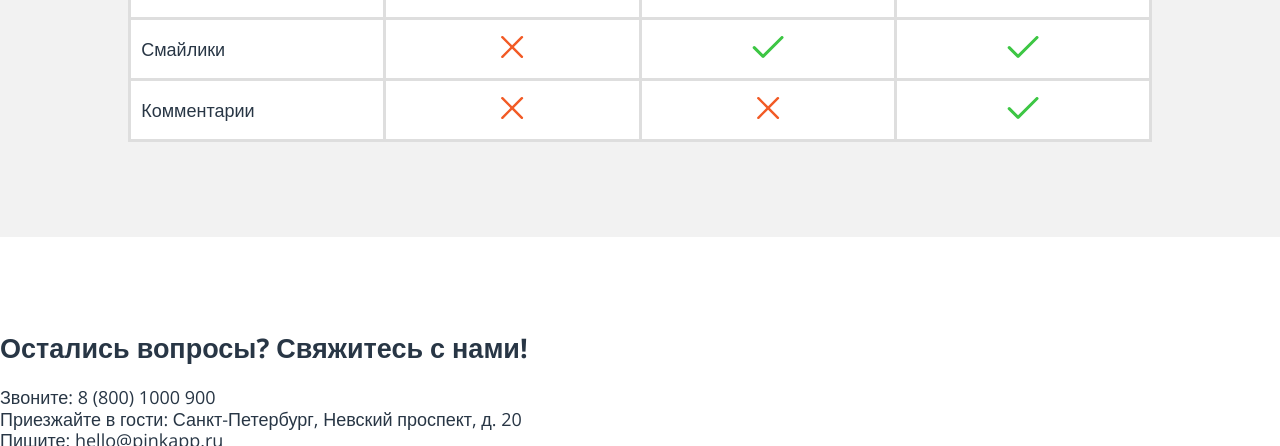
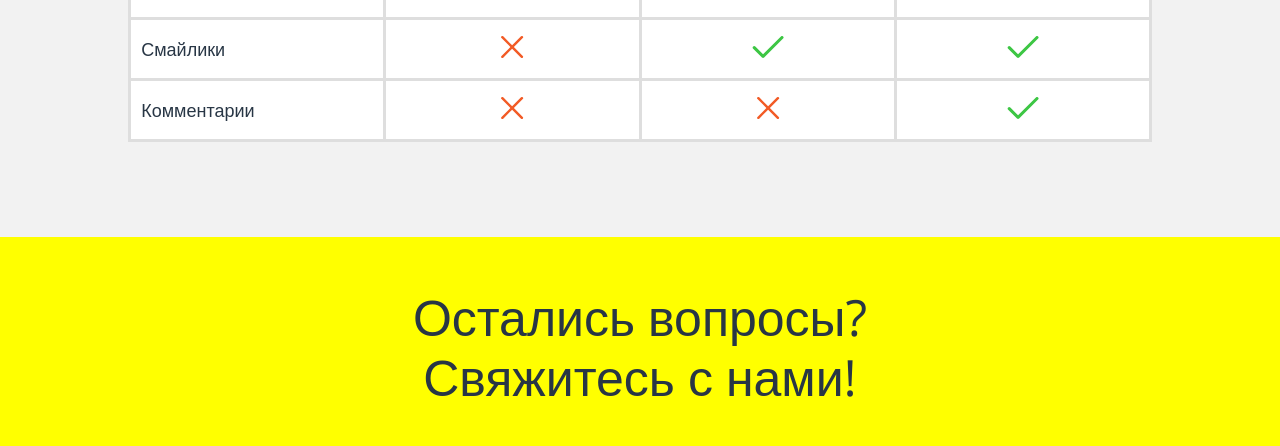
Before and after one commit to suncitygirl/pink-training-project, a website: page frontend/index.html in a window 1280 px wide. Shown: the part 2728-3174 px from the top of the page. Drawn offline with nearby package versions, Linux system fonts and the light colour scheme.

Commit message:
Add a contact block

```diff
--- a/frontend/index.html
+++ b/frontend/index.html
@@ -225,7 +225,7 @@
         </section>
         <section class="carousel">
             <div class="carousel__inner">
-                <input class="carousel__open" type="radio" id="carousel__open--1" name="carousel" hidden checked>
+                <input class="carousel__open" type="radio" id="carousel__open--1" name="carousel" hidden>
                 <div class="carousel__item">
                     <div class="carousel__item-content">
                         <p class="carousel__text"><span class="carousel__text--quotes">«</span>Это приложение перевернуло мой мир и позволило по-новому взглянуть на привычные серые вещи! А еще я познакомился со своей будущей женой в комментариях к выложенной фотографии!<span class="carousel__text--quotes">»</span></p>
@@ -233,10 +233,13 @@
                         <span class="carousel__author-info">25 лет, водитель трамвая</span>
                     </div>
                 </div>
-                <input class="carousel__open" type="radio" id="carousel__open--2" name="carousel" hidden>
+                <input class="carousel__open" type="radio" id="carousel__open--2" name="carousel" hidden checked>
                 <div class="carousel__item">
                     <div class="carousel__item-content">
-                        <p class="carousel__text"><span class="carousel__text--quotes">«</span>В Pink все просто до эффекта волшебства. Выбираешь существующее фото или делаешь новое — выбираешь стиль — секунд через пять получаешь новое фото — публикуешь его или сохраняешь на телефон!<span class="carousel__text--quotes">»</span></p>
+                        <p class="carousel__text"><span class="carousel__text--quotes">«</span>В Pink все просто до эффекта волшебства. Выбираешь существующее фото или делаешь новое — выбираешь стиль — секунд через пять получаешь новое фото — публикуешь его или сохраняешь на телефон!
+                            <span
+                              class="carousel__text--quotes">»</span>
+                        </p>
                         <b class="carousel__author">Валентина Иванова</b>
                         <span class="carousel__author-info">32 года, домохозяйка</span>
                     </div>
@@ -375,15 +378,15 @@
         </div>
         <section class="contact">
             <h2 class="contact__header">Остались вопросы? Свяжитесь с нами!</h2>
-            <div class="contact__item">
+            <div class="contact__item contact__item--phone">
                 <span class="contact__mark">Звоните:</span>
                 <span class="contact__info">8 (800) 1000 900</span>
             </div>
-            <div class="contact__item">
+            <div class="contact__item contact__item--address">
                 <span class="contact__mark">Приезжайте в гости:</span>
-                <span class="contact__info">Санкт-Петербург, Невский проспект, д. 20</span>
+                <span class="contact__info">Санкт-Петербург, Невский проспект, д.20</span>
             </div>
-            <div class="contact__item">
+            <div class="contact__item contact__item--feedback">
                 <span class="contact__mark">Пишите:</span>
                 <span class="contact__info">hello@pinkapp.ru</span>
             </div>
--- /dev/null
+++ b/frontend/scss/_contact.scss
@@ -0,0 +1,82 @@
+.contact {
+    position: relative;
+    min-height: 345px;
+    padding-top: 50px;
+    padding-left: 180px/1200px * 100%;
+    padding-right: 180px/1200px * 100%;
+    margin-bottom: 40px;
+    box-sizing: border-box;
+    background-color: $white;
+    background-color: yellow;
+    @media(max-width: 1199px) {
+        min-height: 480px;
+        padding-left: 95px/1200px * 100%;
+        padding-right: 95px/1200px * 100%;
+    }
+    &__header {
+        display: block;
+        margin: 0 auto;
+        width: 465px;
+        text-align: center;
+        font-size: $font-size--lg;
+        font-weight: 300;
+        margin-bottom: 70px;
+    }
+    &__item {
+        display: block;
+        float: left;
+        width: 28%;
+        vertical-align: top;
+        text-align: center;
+        &:not(:last-child) {
+            margin-right: 85px/1200px * 100%;
+        }
+        @media(max-width: 1199px) {
+            &--address {
+                position: absolute;
+                bottom: 0;
+                left: 50%;
+                transform: translate(-50%, 0);
+            }
+            &:not(:last-child) {
+                margin-right: 0;
+            }
+            &--phone {
+                float: left;
+            }
+            &--feedback {
+                float: right;
+            }
+        }
+    }
+    &__info {
+        font-size: $font-size--md;
+        color: $pink;
+        font-weight: 300;
+    }
+    &__mark {
+        display: block;
+        font-weight: 700;
+        margin-bottom: 20px;
+    }
+    &::after {
+        content: '';
+        position: absolute;
+        z-index: -1;
+        bottom: -125px;
+        left: 0;
+        background: linear-gradient(to left bottom, yellow 50%, transparent 50%);
+        height: 125px;
+        width: 50%;
+    }
+    &::before {
+        content: '';
+        position: absolute;
+        z-index: -1;
+        bottom: -125px;
+        right: 0;
+        background: linear-gradient(to right bottom, yellow 50%, transparent 50%);
+        height: 125px;
+        width: 50%;
+    }
+}
--- a/frontend/scss/style.scss
+++ b/frontend/scss/style.scss
@@ -7,6 +7,7 @@
 @import "features.scss";
 @import "carousel.scss";
 @import "price-list.scss";
+@import "contact.scss";
 
 html {
   font-size: $html-size-base;
```
Also changed, not shown: frontend/css/style.css, 1 other file. Lines whose indentation alone changed are shown as unchanged.
